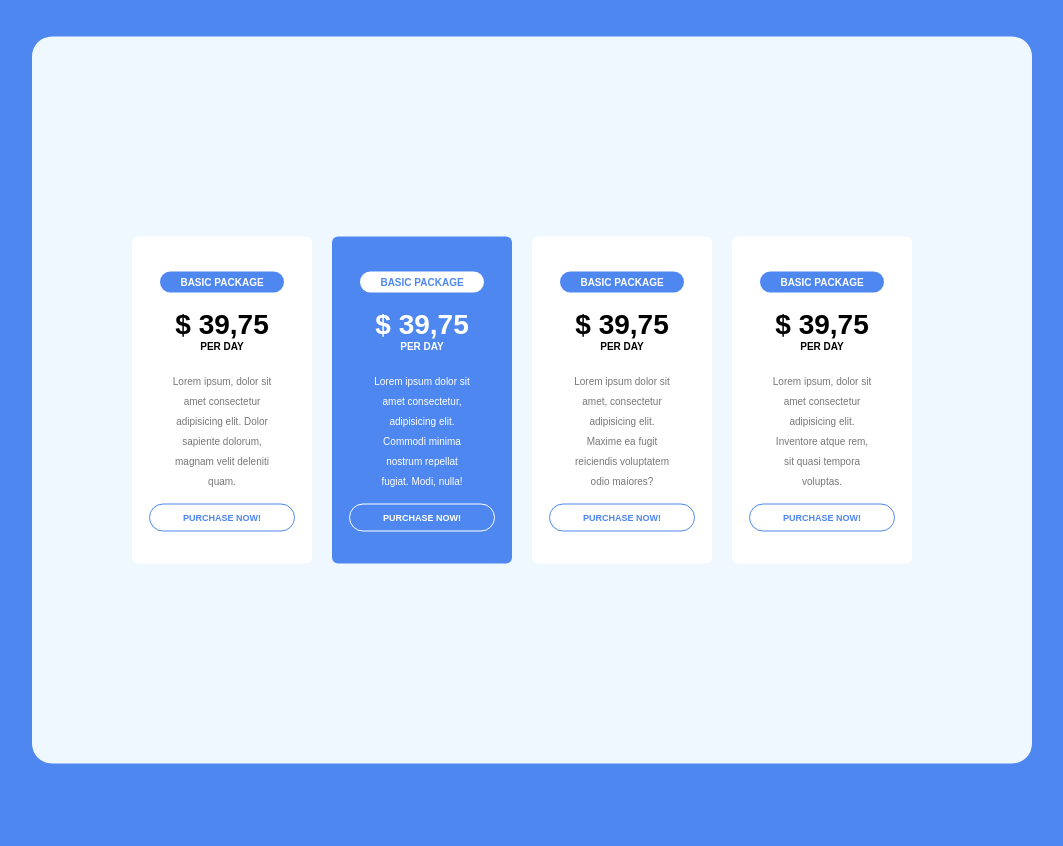
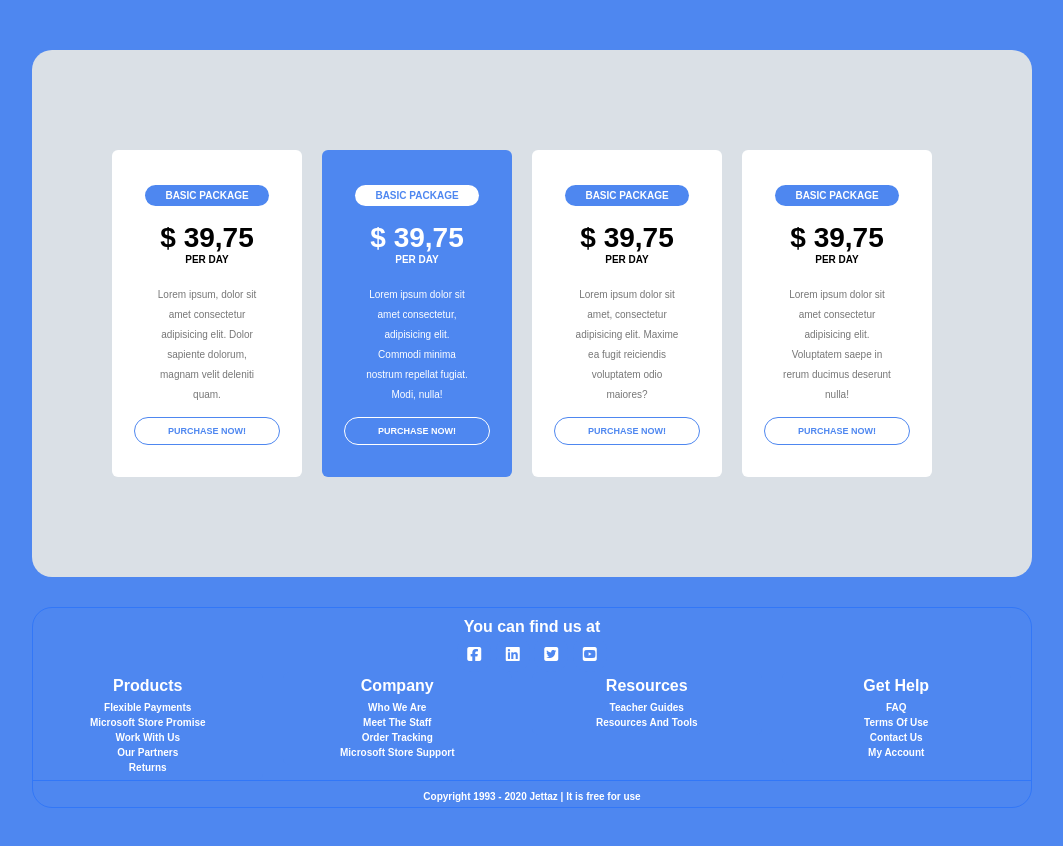
Before and after one commit to Kristle22/basic-package-project, a website: page index.html in a window 1280 px wide. Shown: the whole page, without its empty margins (108-1171 px from the left). Before the commit the page ends 800 px from the top, so only its background shows below. Drawn offline with Linux system fonts and the light colour scheme.

Commit message:
footer & hover

```diff
--- a/css/main.css
+++ b/css/main.css
@@ -11,18 +11,18 @@ body {
     background-color: #4e87f0;
     font-size: 10px;
 }
-.container {
+
+.main {
     width: 1000px;
+    margin-top: 50px;
+    margin-left: calc(50% - 500px);
     display: inline-block;
-    background-color: #f0f8ff;
+    background-color: #dae0e6;
     border-radius: 20px;
-    padding: 200px 100px;
-    position: absolute;
-    top: 50%;
-    left: 50%;
-    transform: translate(-50%, -50%);
+    padding: 100px 80px;
 }
-.floats {
+.floats,
+.f-floats {
     width: calc(25% - 20px);
     float: left;
     background-color: #fff;
@@ -79,3 +79,65 @@ a.bottom-link {
     border: 1px solid #fff;
     color: #fff;
 }
+
+.footer {
+    width: 1000px;
+    display: inline-block;
+    margin-top: 30px;
+    margin-left: calc(50% - 500px);
+    border: 1px solid #3277f7;
+    border-radius: 20px;
+    text-align: center;
+    margin-bottom: 50px;
+}
+.soc-icons,
+.btm-text {
+    text-align: center;
+    color: #fff;
+    font-size: 16px;
+    font-weight: bold;
+    padding-top: 10px;
+}
+.soc-icons a {
+    padding:10px;
+}
+.footer .f-floats {
+    background-color: #4e87f0;
+    color: #fff;
+    font-weight: bold;
+    padding: 5px 0;
+}
+.f-floats a {
+    padding: 0;
+    line-height: 1.5;
+    text-transform: capitalize;
+}
+.title {
+    font-size: 16px;
+    margin-bottom: 5px;
+}
+.btm-text {
+    clear: left;
+    font-size: 10px;
+    padding-bottom: 5px;
+    border-top: 1px solid #3277f7;
+}
+.floats .top-link:hover,
+.blue .bottom-link:hover {
+    border: 1px solid #4e87f0;
+    background-color: #fff;
+    color: #4e87f0;
+}
+.bottom-link:hover,
+.blue .top-link:hover {
+    border: 1px solid #fff;
+    background-color: #4e87f0;
+    color: #fff;
+}
+p > a:hover {
+    text-decoration: underline;
+}
+.soc-icons a:hover {
+    font-size: 20px;
+    padding: 8px;
+}
--- a/index.html
+++ b/index.html
@@ -7,11 +7,13 @@
     <title>Basic Package</title>
     <!-- favicon -->
     <link rel="shortcut icon" href="./favicon.ico" type="image/x-icon">
+    <!-- fontawesome -->
+    <script src="https://kit.fontawesome.com/c8b721821d.js" crossorigin="anonymous"></script>
     <!-- css -->
     <link rel="stylesheet" href="./css/main.css">
 </head>
 <body>
-    <main class="container">
+        <main class="main">
             <div class="floats">
                 <a href="#" class="top-link">basic package</a>
                 <div class="profit">
@@ -45,9 +47,46 @@
                     <h1>$ 39,75</h1>
                     <p>per day</p>
                 </div>
-            <p class="basic">Lorem ipsum, dolor sit amet consectetur adipisicing elit. Inventore atque rem, sit quasi tempora voluptas.</p>
+                <p class="basic">Lorem ipsum dolor sit amet consectetur adipisicing elit. Voluptatem saepe in rerum ducimus deserunt nulla!</p>
                 <a class="bottom-link" href="#">purchase now!</a>
             </div>
         </main>
+        <footer class="footer">
+            <div class="soc-icons">
+                <p>You can find us at</p>
+                <a href="#" class="fab fa-facebook-square"></a>
+                <a href="#" class="fab fa-linkedin"></a>
+                <a href="#" class="fab fa-twitter-square"></a>
+                <a href="#" class="fab fa-youtube-square"></a>
+            </div>
+            <div class="f-floats">
+                <p class="title">Products</p>
+                <p><a href="#">Flexible Payments</a></p>
+                <p></p><a href="#">Microsoft Store Promise</a></p>
+                <p><a href="#">Work With Us</a></p>
+                <p><a href="#">Our Partners</a></p>
+                <p><a href="#">Returns
+            </div></a></p>
+            <div class="f-floats">
+                <p class="title">Company</p>
+                <p><a href="#">Who We Are</a></p>
+                <p><a href="#">Meet the Staff</a></p>
+                <p><a href="#">Order tracking</a></p>
+                <p><a href="#">Microsoft Store support</a></p>
+            </div>
+            <div class="f-floats">
+                <p class="title">Resources</p>
+                <p><a href="#">Teacher Guides</a></p>
+                <p><a href="#">Resources and Tools</a></p>
+            </div>
+            <div class="f-floats">
+                <p class="title">Get Help</p>
+                <p><a href="#">FAQ</a></p>
+                <p><a href="#">Terms of Use</a></p>
+                <p><a href="#">Contact Us</a></p>
+                <p><a href="#">My Account</a></p>
+            </div>
+            <div class="btm-text">Copyright 1993 - 2020 Jettaz | It is free for use</div>
+        </footer>
 </body>
 </html>
```
Also changed, not shown: README.md. Lines whose indentation alone changed are shown as unchanged.
